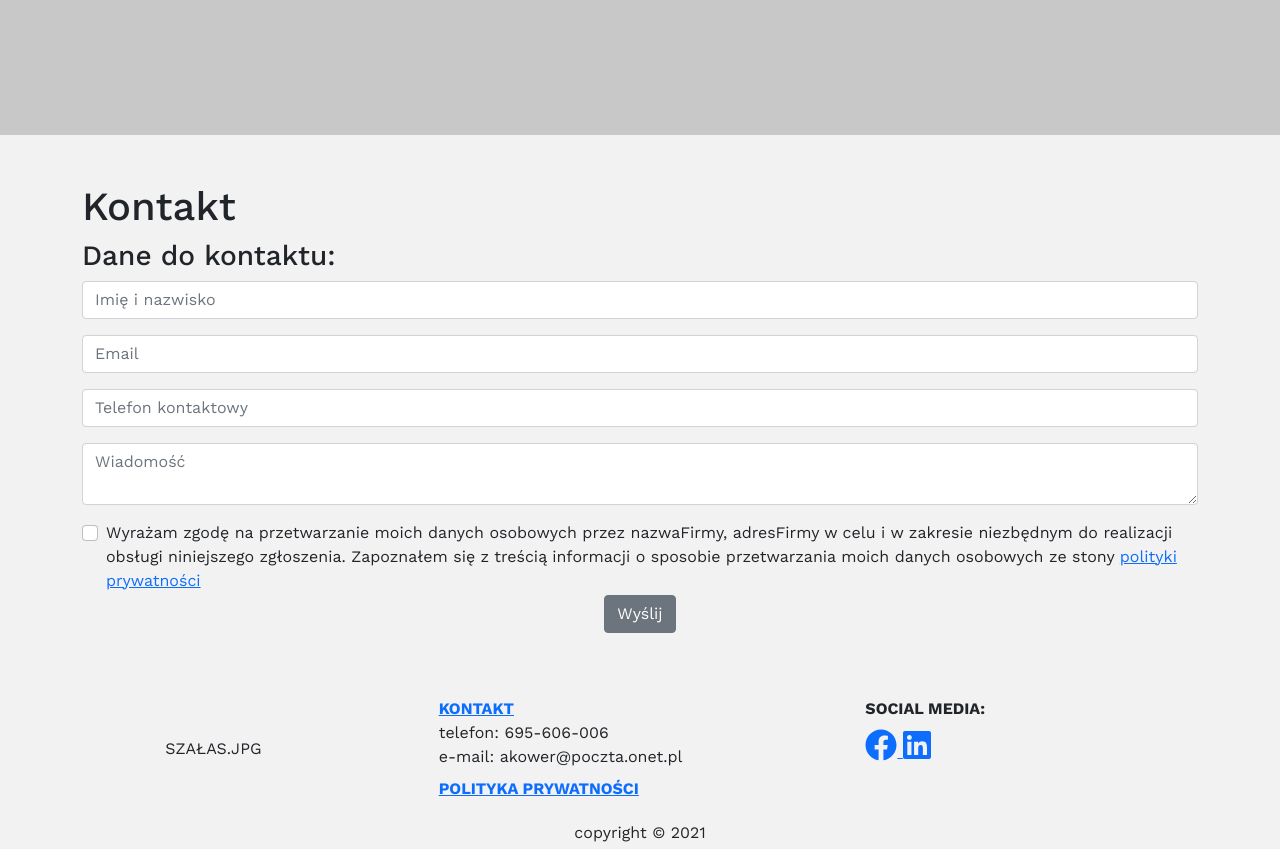
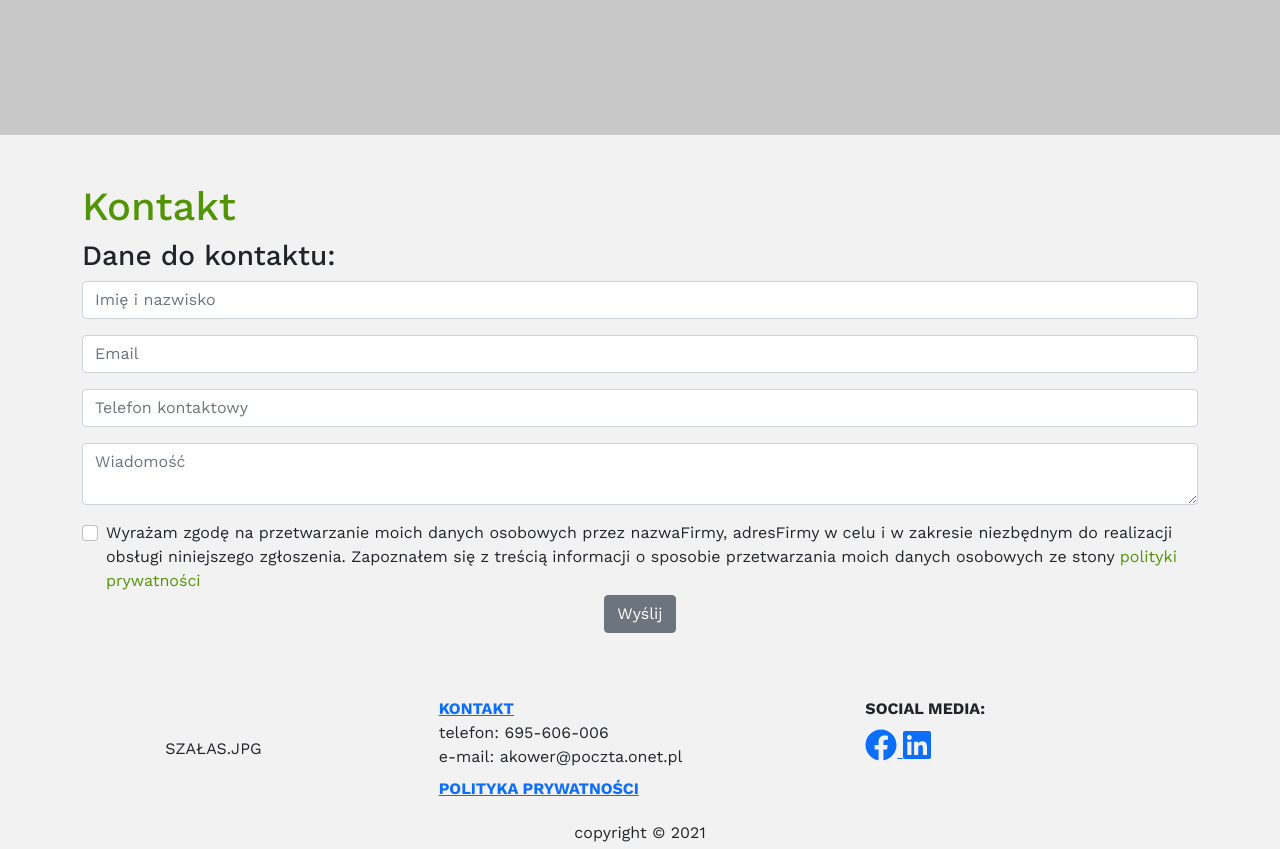
Before and after one commit to GaussFighting/aKowerczykApp, a React (Create React App) app: page / in a window 1280 px wide. Shown: the part 1860-2709 px from the top of the page. Built offline with nearby package versions, Linux system fonts and the light colour scheme.

Commit message:
min height class, primary and secondary colors setup

```diff
--- a/src/components/About.js
+++ b/src/components/About.js
@@ -4,7 +4,7 @@ import SocialMedia from "./SocialMedia";
 
 function About() {
     return (
-        <div className="container py-5">
+        <div className="container page-container py-5">
             <h1>O FIRMIE</h1>
 
             <p>Lorem Ipsum is simply dummy text of the printing and typesetting industry.
--- a/src/components/ContactForm.js
+++ b/src/components/ContactForm.js
@@ -8,8 +8,7 @@ function ContactForm() {
     console.log(e.target.value)
   }
   return (
-    <div className="container py-5 contact-form">
-      <h1>Kontakt</h1>
+    <div>
       <h3>Dane do kontaktu:</h3>
       <Form name="contactForm" method="POST" data-netlify="true" onSubmit={onSubmit}>
         <FormGroup>
@@ -46,7 +45,7 @@ function ContactForm() {
             niezbędnym do realizacji obsługi niniejszego zgłoszenia. Zapoznałem
             się z treścią informacji o sposobie przetwarzania moich danych
             osobowych ze stony{' '}
-            <Link to="/privacy-policy">polityki prywatności</Link>
+            <Link className="inner-link" to="/privacy-policy">polityki prywatności</Link>
           </Label>
         </FormGroup>
         <div className="text-center">
--- /dev/null
+++ b/src/components/MPContact.js
@@ -0,0 +1,14 @@
+import React from 'react';
+import { NavLink } from "react-router-dom";
+import ContactForm from "./ContactForm";
+
+function MPAbout() {
+    return (
+        <div className="container py-5">
+                <NavLink className="inner-link" to="/about"><h1>Kontakt</h1></NavLink>
+                <ContactForm/>
+        </div>
+    )
+};
+
+export default MPAbout;
--- a/src/components/MainPage.js
+++ b/src/components/MainPage.js
@@ -1,5 +1,5 @@
 import React from 'react';
-import ContactForm from './ContactForm';
+import MPContact from './MPContact';
 import MPAbout from './MPAbout';
 
 function MainPage() {
@@ -14,7 +14,7 @@ function MainPage() {
             <div style={{backgroundColor: "rgb(200, 200, 200)", height: "200px"}}></div>
             <div style={{backgroundColor: "#f3f2f2", height: "200px"}}></div>
             <div style={{backgroundColor: "rgb(200, 200, 200)", height: "200px"}}></div>
-            <ContactForm/>
+            <MPContact/>
         </div>
     )
 };
--- a/src/styles/index.css
+++ b/src/styles/index.css
@@ -25,24 +25,28 @@ code {
     monospace;
 }
 
-.inner-link{
-    color: #519405;
-    text-decoration: none;
-}
-.inner-link:hover{
-  color: #f3b304;
-}
-a.color-green{
-  color: #519405;
+.page-container {
+  min-height: calc(100vh - 168px - 72px);
 }
 
-@import "navigation.css";
-@import "mainpage.css";
-@import "services.css";
-@import "blog.css";
-@import "offers.css";
-@import "about.css";
-@import "contact.css";
-@import "footer.css";
-@import "MPAbout.css";
+.inner-link {
+  color: var(--primary-color);
+  text-decoration: none;
+}
+.inner-link:hover {
+  color: var(--secondary-color);
+}
+a.color-green {
+  color: var(--primary-color);
+}
+
+@import 'navigation.css';
+@import 'mainpage.css';
+@import 'services.css';
+@import 'blog.css';
+@import 'offers.css';
+@import 'about.css';
+@import 'contact.css';
+@import 'footer.css';
+@import 'MPAbout.css';
 @import 'contact_form.css';
```
